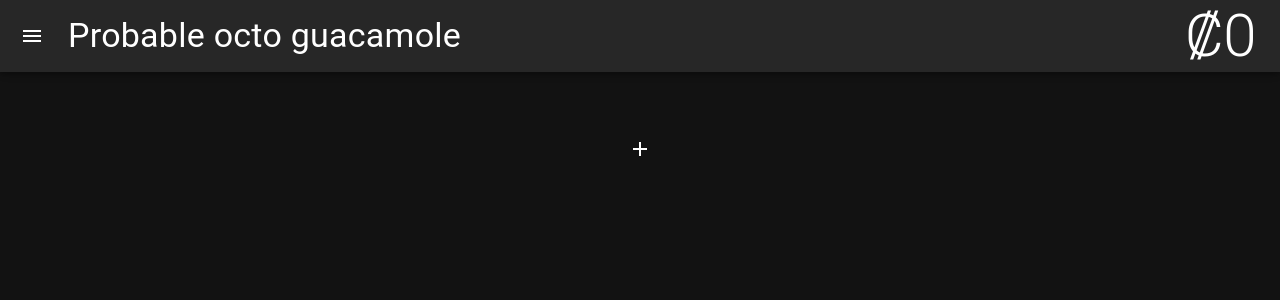
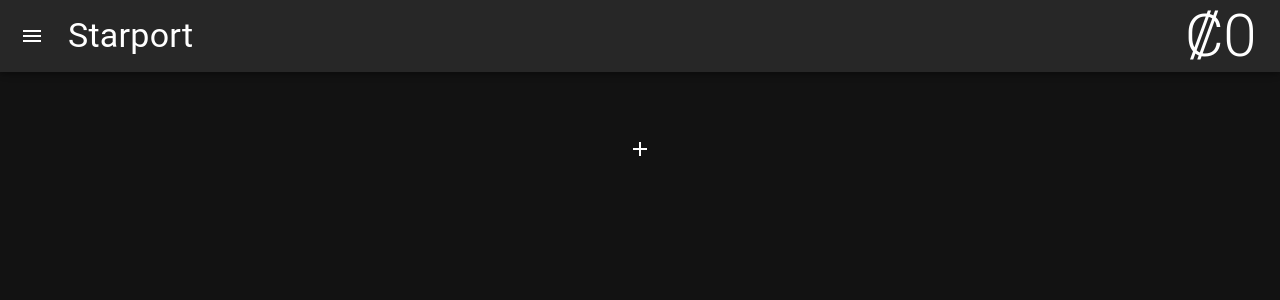
Before and after one commit to c-grattan/probable-octo-guacamole, a React (Create React App) app: page / in a window 1280 px wide. Shown: the top 300 px of the page. Built offline with nearby package versions, Linux system fonts and the light colour scheme.

Commit message:
Restyle header

```diff
--- a/src/components/AppHeader.tsx
+++ b/src/components/AppHeader.tsx
@@ -34,12 +34,10 @@ export const AppHeader = ({profits}: AHProps) => {
 						</IconButton>
 
 						<Typography variant="h4">
-							Probable octo guacamole
+							Starport
 						</Typography>
 
-						<div style={{marginLeft: 'auto'}}>
-							<ProfitTracker profits={profits} />
-						</div>
+						<ProfitTracker profits={profits} />
 					</Toolbar>
 				</AppBar>
 				<Toolbar />
--- a/src/components/ProfitTracker.tsx
+++ b/src/components/ProfitTracker.tsx
@@ -8,7 +8,7 @@ export const ProfitTracker = ({profits}: PTProps) => {
 	const color: string = profits == 0 ? "" : profits > 0 ? "darkgreen" : "darkred";
 
 	return <>
-		<Typography variant="h2" color={color}>
+		<Typography variant="h2" color={color} style={{marginLeft: 'auto'}}>
 			{profits < 0 ? '-': null}₡{Math.abs(profits)}
 		</Typography>
 	</>
```
